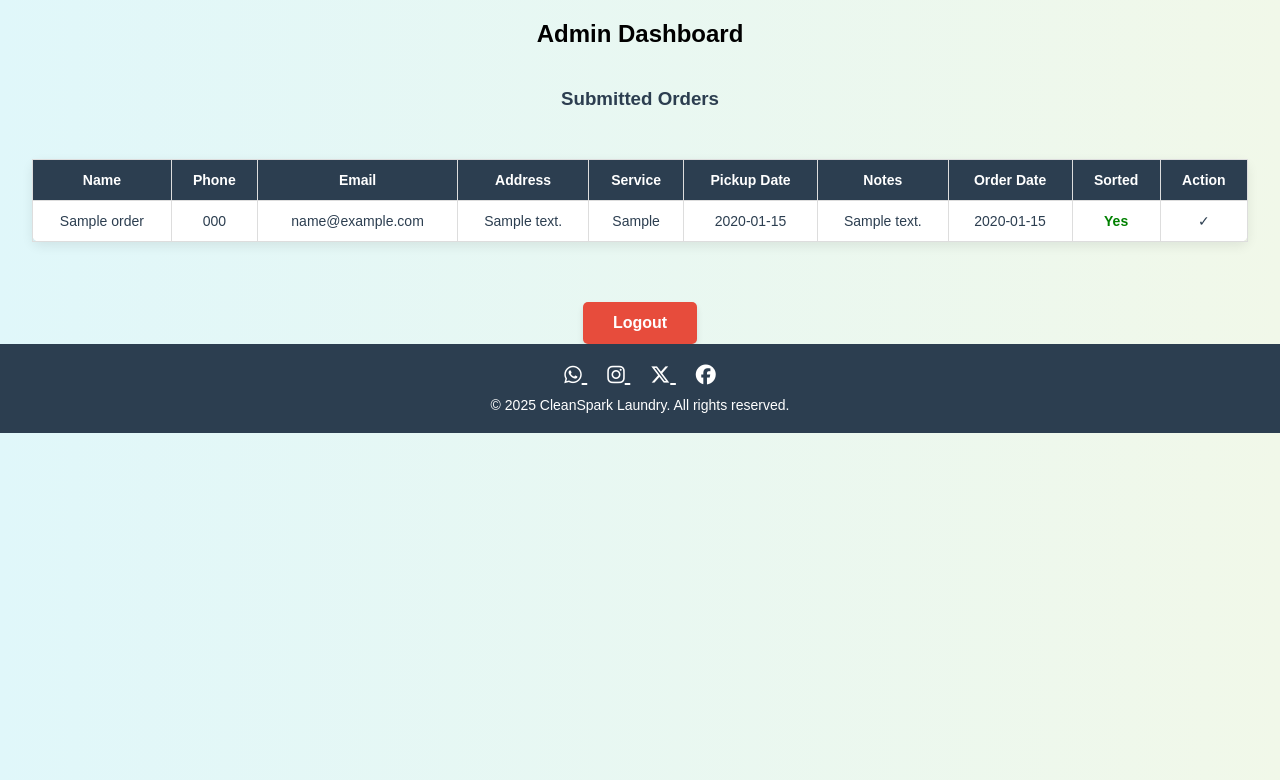
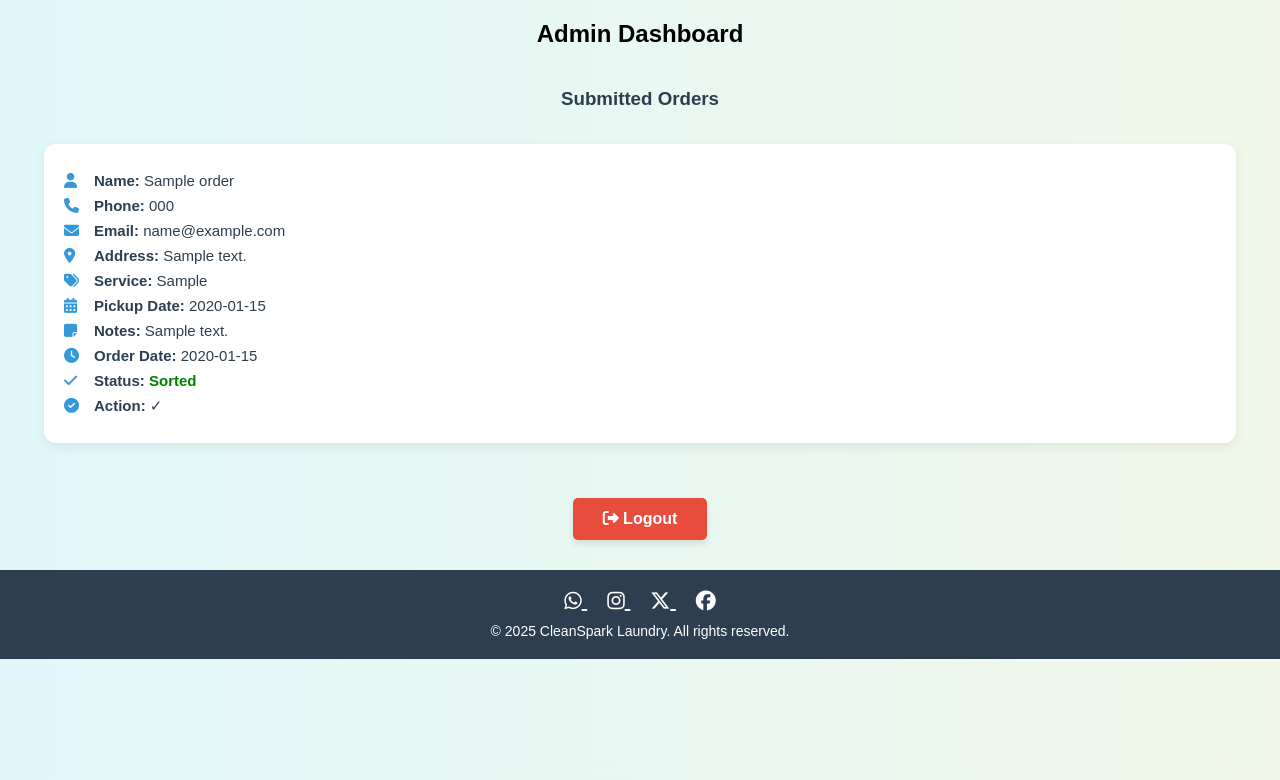
Before and after one commit to munir-moh/laundry-service, a Flask app: page /admin-dashboard in a window 1280 px wide. Shown: the top 780 px of the page. Run offline with Flask 3, Linux system fonts and the light colour scheme; the visitor is signed in with stand-in values (Sample User, id 1); tables that the repository leaves empty hold one stand-in row (values such as "Sample post").

Commit message:
replace table with compact card layout for smaller screens

```diff
--- a/templates/admin_dashboard.html
+++ b/templates/admin_dashboard.html
@@ -2,7 +2,7 @@
 <html>
 <head>
     <title>Admin Dashboard</title>
-    <meta name="viewport" content="width=device-width, initial-scale=1.0"> <!-- Ensures responsiveness -->
+    <meta name="viewport" content="width=device-width, initial-scale=1.0">
     <link rel="stylesheet" href="{{ url_for('static', filename='style.css') }}">
     <link rel="stylesheet" href="https://cdnjs.cloudflare.com/ajax/libs/font-awesome/6.5.0/css/all.min.css">
     <style>
@@ -21,45 +21,29 @@
             margin-top: 20px;
         }
 
-        table {
-            width: 95%;
-            margin: 30px auto;
-            border-collapse: collapse;
+        .card {
+            width: 90%;
+            margin: 15px auto;
+            padding: 20px;
             background-color: #ffffff;
-            border-radius: 8px;
-            overflow-x: auto;
+            border-radius: 12px;
             box-shadow: 0 4px 12px rgba(0,0,0,0.08);
+            animation: fadeIn 0.5s ease-in;
         }
 
-        th, td {
-            padding: 12px;
-            text-align: center;
-            border: 1px solid #ddd;
-            font-size: 14px;
+        .card p {
+            margin: 8px 0;
+            font-size: 15px;
         }
 
-        th {
-            background-color: #2c3e50;
-            color: white;
+        .card i {
+            width: 20px;
+            margin-right: 10px;
+            color: #3498db;
         }
 
-        tr:nth-child(even) {
-            background-color: #f2f2f2;
-        }
-
-        button {
-            padding: 8px 14px;
-            background-color: #3498db;
-            border: none;
-            border-radius: 5px;
-            color: white;
+        .label {
             font-weight: bold;
-            cursor: pointer;
-            transition: background-color 0.3s ease;
-        }
-
-        button:hover {
-            background-color: #2980b9;
         }
 
         .sorted {
@@ -72,9 +56,31 @@
             font-weight: bold;
         }
 
+        .cancelled {
+            color: crimson;
+            font-weight: bold;
+        }
+
+        button {
+            padding: 10px 18px;
+            background-color: #3498db;
+            border: none;
+            border-radius: 6px;
+            color: white;
+            font-weight: bold;
+            cursor: pointer;
+            transition: all 0.3s ease;
+            margin-top: 10px;
+        }
+
+        button:hover {
+            background-color: #2980b9;
+            transform: scale(1.05);
+        }
+
         .logout-container {
             text-align: center;
-            margin-top: 30px;
+            margin: 30px 0;
         }
 
         .logout-container button {
@@ -140,66 +110,40 @@
 
     {% if orders %}
         <h3>Submitted Orders</h3>
-        <table>
-            <thead>
-                <tr>
-                    <th>Name</th>
-                    <th>Phone</th>
-                    <th>Email</th>
-                    <th>Address</th>
-                    <th>Service</th>
-                    <th>Pickup Date</th>
-                    <th>Notes</th>
-                    <th>Order Date</th>
-                    <th>Sorted</th>
-                    <th>Action</th>
-                </tr>
-            </thead>
-            <tbody>
         {% for order in orders %}
-            <tr>
-                <td data-label="Name">{{ order.name }}</td>
-                <td data-label="Phone">{{ order.phone }}</td>
-                <td data-label="Email">{{ order.email }}</td>
-                <td data-label="Address">{{ order.address }}</td>
-                <td data-label="Service">{{ order.service }}</td>
-                <td data-label="Pickup Date">{{ order.pickup_date }}</td>
-                <td data-label="Notes">{{ order.notes }}</td>
-                <td data-label="Order Date">{{ order.order_date }}</td>
+        <div class="card">
+            <p><i class="fa fa-user"></i><span class="label">Name:</span> {{ order.name }}</p>
+            <p><i class="fa fa-phone"></i><span class="label">Phone:</span> {{ order.phone }}</p>
+            <p><i class="fa fa-envelope"></i><span class="label">Email:</span> {{ order.email }}</p>
+            <p><i class="fa fa-map-marker-alt"></i><span class="label">Address:</span> {{ order.address }}</p>
+            <p><i class="fa fa-tags"></i><span class="label">Service:</span> {{ order.service }}</p>
+            <p><i class="fa fa-calendar-alt"></i><span class="label">Pickup Date:</span> {{ order.pickup_date }}</p>
+            <p><i class="fa fa-sticky-note"></i><span class="label">Notes:</span> {{ order.notes }}</p>
+            <p><i class="fa fa-clock"></i><span class="label">Order Date:</span> {{ order.order_date }}</p>
 
-                <!-- Sorted Status -->
-                <td data-label="Sorted" class="{% if order.cancelled %}unsorted{% elif order.sorted_status == 'Yes' %}sorted{% else %}unsorted{% endif %}">
+            <!-- Sorted or Cancelled Status -->
             {% if order.cancelled %}
-                        <span style="color: red; font-weight: bold;">Cancelled</span>
+                <p><i class="fa fa-ban"></i><span class="label">Status:</span> <span class="cancelled">Cancelled</span></p>
+                <p><i class="fa fa-circle-xmark"></i><span class="label">Action:</span> <span class="cancelled">N/A</span></p>
+            {% elif order.sorted_status == 'Yes' %}
+                <p><i class="fa fa-check"></i><span class="label">Status:</span> <span class="sorted">Sorted</span></p>
+                <p><i class="fa fa-check-circle"></i><span class="label">Action:</span> <span>✓</span></p>
             {% else %}
-                        {{ order.sorted_status }}
-                    {% endif %}
-                </td>
-
-                <!-- Action Column -->
-                <td data-label="Action">
-                    {% if order.cancelled %}
-                        <span style="color: red;">N/A</span>
-                    {% elif order.sorted_status != 'Yes' %}
+                <p><i class="fa fa-times"></i><span class="label">Status:</span> <span class="unsorted">Unsorted</span></p>
                 <form method="POST" action="{{ url_for('admin_dashboard') }}">
                     <input type="hidden" name="order_id" value="{{ order.id }}">
-                            <button type="submit">Mark as Sorted</button>
+                    <button type="submit"><i class="fa fa-check"></i> Mark as Sorted</button>
                 </form>
-                    {% else %}
-                        <span>✓</span>
             {% endif %}
-                </td>
-            </tr>
+        </div>
         {% endfor %}
-            </tbody>
-        </table>
     {% else %}
         <p style="text-align: center;">No orders submitted yet.</p>
     {% endif %}
 
     <div class="logout-container">
         <form action="{{ url_for('admin_logout') }}" method="get">
-            <button type="submit">Logout</button>
+            <button type="submit"><i class="fa fa-sign-out-alt"></i> Logout</button>
         </form>
     </div>
 
```
Also changed, not shown: other parts of templates/admin_dashboard.html (+3 -39 lines). Lines whose indentation alone changed are shown as unchanged.
